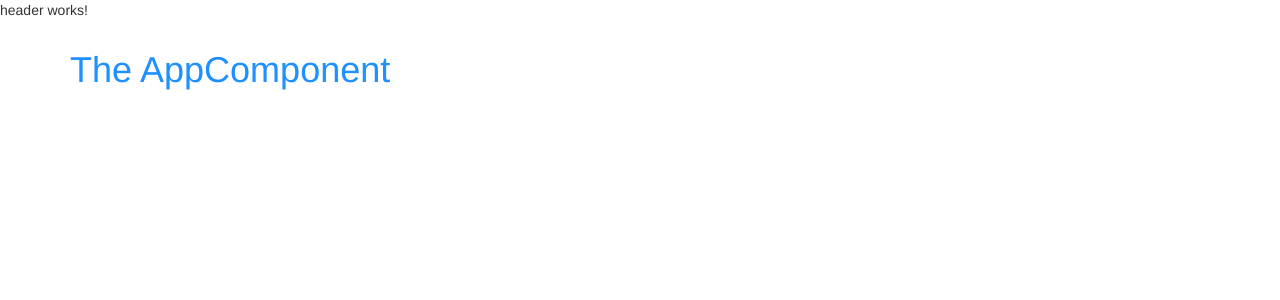
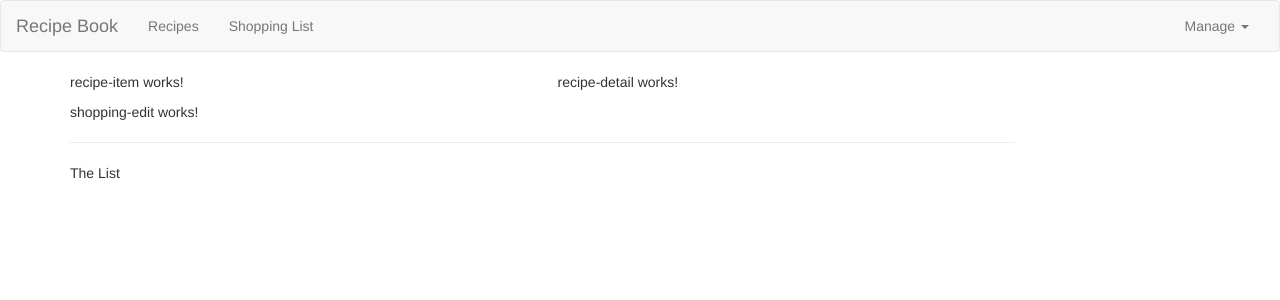
Before and after one commit to Khangithub/shop-saleman, an Angular app: page / in a window 1280 px wide. Shown: the top 300 px of the page. Built offline with nearby package versions, Linux system fonts and the light colour scheme.

Commit message:
add header

```diff
--- a/src/app/app.component.html
+++ b/src/app/app.component.html
@@ -2,7 +2,8 @@
 <div class="container">
   <div class="row">
     <div class="col-xs-12">
-      <h1>The AppComponent</h1>
+      <app-recipes></app-recipes>
+      <app-shopping-list></app-shopping-list>
     </div>
   </div>
 </div>
--- a/src/app/app.module.ts
+++ b/src/app/app.module.ts
@@ -5,6 +5,8 @@
 import { HeaderComponent } from './header/header.component';
 import { RecipesComponent } from './recipes/recipes.component';
 import { RecipeDetailComponent } from './recipes/recipe-detail/recipe-detail.component';
+import { RecipeListComponent } from './recipes/recipe-list/recipe-list.component';
+import { RecipeItemComponent } from './recipes/recipe-list/recipe-item/recipe-item.component';
 import { ShoppingListComponent } from './shopping-list/shopping-list.component';
 import { ShoppingEditComponent } from './shopping-list/shopping-edit/shopping-edit.component';
 
@@ -14,6 +16,8 @@
     HeaderComponent,
     RecipesComponent,
     RecipeDetailComponent,
+    RecipeListComponent,
+    RecipeItemComponent,
     ShoppingListComponent,
     ShoppingEditComponent
   ],
--- a/src/app/header/header.component.html
+++ b/src/app/header/header.component.html
@@ -1 +1,31 @@
-<p>header works!</p>
+<nav class="navbar navbar-default">
+  <div class="container-fluid">
+    <div class="navbar-header">
+      <a href="#" class="navbar-brand">Recipe Book</a>
+    </div>
+
+    <div class="collapse navbar-collapse">
+      <ul class="nav navbar-nav">
+        <li>
+          <a href="#">Recipes</a>
+        </li>
+        <li><a href="#">Shopping List</a></li>
+      </ul>
+      <ul class="nav navbar-nav navbar-right">
+        <li class="dropdown">
+          <a href="#" class="dropdown-toggle" role="button">
+            Manage <span class="caret"></span>
+          </a>
+          <ul class="dropdown-menu">
+            <li>
+              <a href="#">Save Data</a>
+            </li>
+            <li>
+              <a href="#">Fetch Data</a>
+            </li>
+          </ul>
+        </li>
+      </ul>
+    </div>
+  </div>
+</nav>
--- a/src/app/recipes/recipe-list/recipe-list.component.html
+++ b/src/app/recipes/recipe-list/recipe-list.component.html
@@ -1 +1 @@
-<p>recipe-list works!</p>
+<app-recipe-item></app-recipe-item>
--- a/src/app/recipes/recipes.component.html
+++ b/src/app/recipes/recipes.component.html
@@ -1 +1,8 @@
-<p>recipes works!</p>
+<div class="row">
+  <div class="col-md-5">
+    <app-recipe-list></app-recipe-list>
+  </div>
+  <div class="col-md-7">
+    <app-recipe-detail></app-recipe-detail>
+  </div>
+</div>
--- a/src/app/shopping-list/shopping-list.component.html
+++ b/src/app/shopping-list/shopping-list.component.html
@@ -1 +1,7 @@
-<p>shopping-list works!</p>
+<div class="row">
+  <div class="col-xs-10">
+    <app-shopping-edit></app-shopping-edit>
+    <hr />
+    <p>The List</p>
+  </div>
+</div>
```
